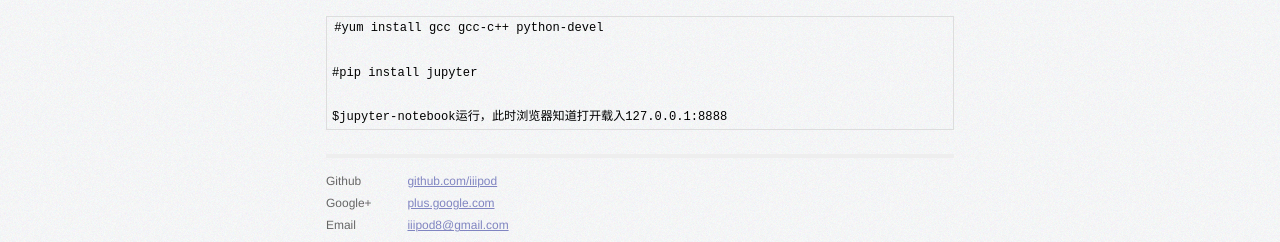
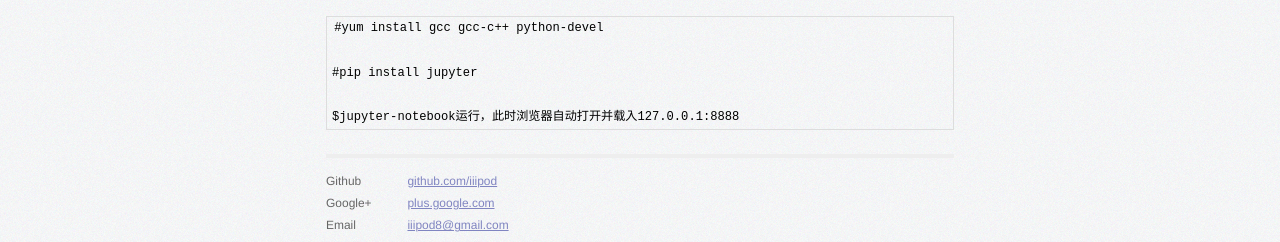
Before and after one commit to iiipod/iiipod.github.com, a Jekyll site: the page built from _posts/2016-04-30-yum_postgresql_pip_jupyter.markdown, in a window 1280 px wide. Shown: the part 1214-1456 px from the top of the page. Built offline with Jekyll 4.4.1, drawn with Linux system fonts in a browser that asks for light colours; Markdown is read by kramdown in place of the engine named in the settings.

Commit message:
2016年 04月 30日 星期六 19:02:47 CST

```diff
--- a/_posts/2016-04-30-yum_postgresql_pip_jupyter.markdown
+++ b/_posts/2016-04-30-yum_postgresql_pip_jupyter.markdown
@@ -58,4 +58,4 @@ author:
 
     #pip install jupyter
 
-    $jupyter-notebook运行，此时浏览器知道打开载入127.0.0.1:8888
+    $jupyter-notebook运行，此时浏览器自动打开并载入127.0.0.1:8888
```
